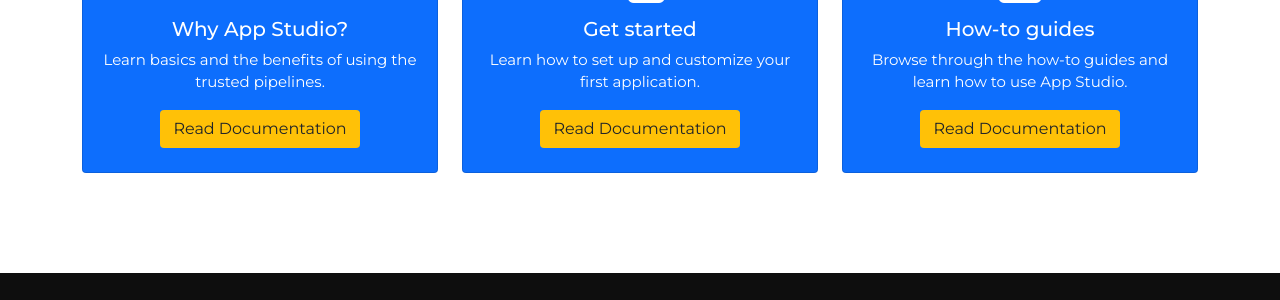
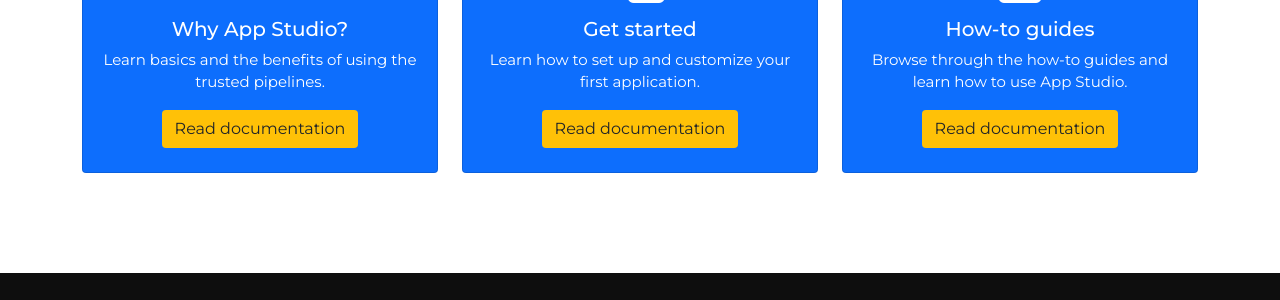
Before and after one commit to redhat-appstudio/appstudio.docs.ui.io, a Jekyll site: the page built from index.html, in a window 1280 px wide. Shown: the part 377-677 px from the top of the page. Built offline with Jekyll 4.4.1, drawn with Linux system fonts in a browser that asks for light colours; nearby versions of some CDN libraries.

Commit message:
Updated settings

```diff
--- a/_includes/guide.html
+++ b/_includes/guide.html
@@ -4,6 +4,6 @@
         <h5 class="card-title">Get started</h5>
         <p class="lead">Learn how to set up and customize your first application.</p>
         <a href="https://redhat-appstudio.github.io/docs.stonesoup.io/Documentation/main/getting-started/index.html">
-            <button class="btn bg-warning text-dark">Read Documentation</button></a>
+            <button class="btn bg-warning text-dark">Read documentation</button></a>
     </div>
 </div>
--- a/_includes/manual.html
+++ b/_includes/manual.html
@@ -4,6 +4,6 @@
         <h5 class="card-title">How-to guides</h5>
         <p class="lead">Browse through the how-to guides and learn how to use App Studio.</p>
         <a href="https://redhat-appstudio.github.io/docs.stonesoup.io/Documentation/main/how-to-guides/proc_managed_services_onboarding.html">
-        <button class="btn bg-warning text-dark">Read Documentation</button></a>
+        <button class="btn bg-warning text-dark">Read documentation</button></a>
     </div>
 </div>
--- a/_includes/navigation.html
+++ b/_includes/navigation.html
@@ -11,7 +11,7 @@
                     {% include search.html %}
                 </li>
                 <li class="nav-item">
-                    <a class="nav-link" href="https://redhat-appstudio.github.io/docs.stonesoup.io/Documentation/main/index.html">Support</a>
+                    <a class="nav-link" href="https://redhat-appstudio.github.io/docs.stonesoup.io/Documentation/main/support/index.html">Support</a>
                 </li>
                 <li class="nav-item">
                     <a class="nav-link" href="https://redhat-appstudio.github.io/docs.stonesoup.io/Documentation/main/contribute/index.html">Contribute</a>
--- a/_includes/why-app-studio.html
+++ b/_includes/why-app-studio.html
@@ -4,6 +4,6 @@
         <h5 class="card-title">Why App Studio?</h5>
         <p class="lead">Learn basics and the benefits of using the trusted pipelines.</p>
         <a href="https://redhat-appstudio.github.io/docs.stonesoup.io/Documentation/main/Why/why-product-name.html">
-        <button class="btn bg-warning text-dark">Read Documentation</button></a>
+        <button class="btn bg-warning text-dark">Read documentation</button></a>
     </div>
 </div>
--- a/css/style.css
+++ b/css/style.css
@@ -136,7 +136,6 @@ footer.main-footer {
 	background: #0e0e0e;
 	padding: 60px;
 	text-align: center;
-	display: flex;
 }
 
 img,
```
